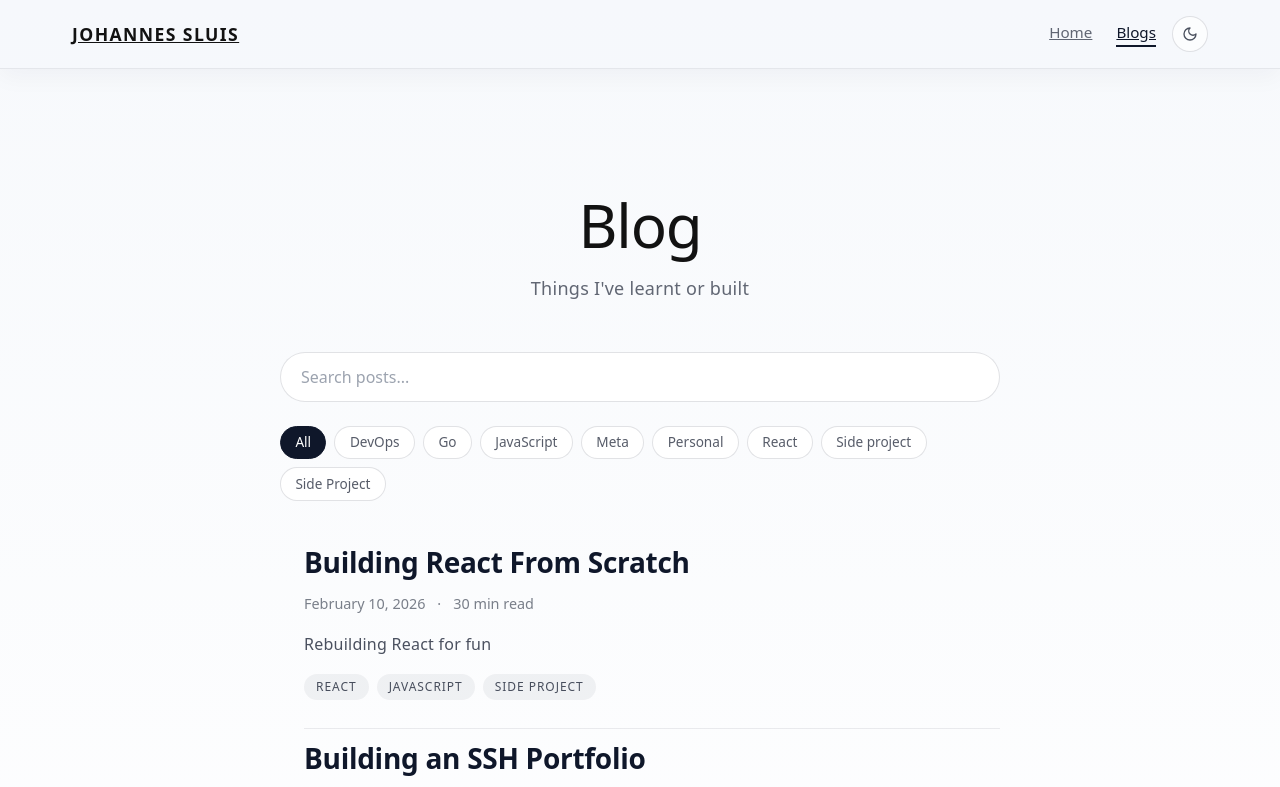
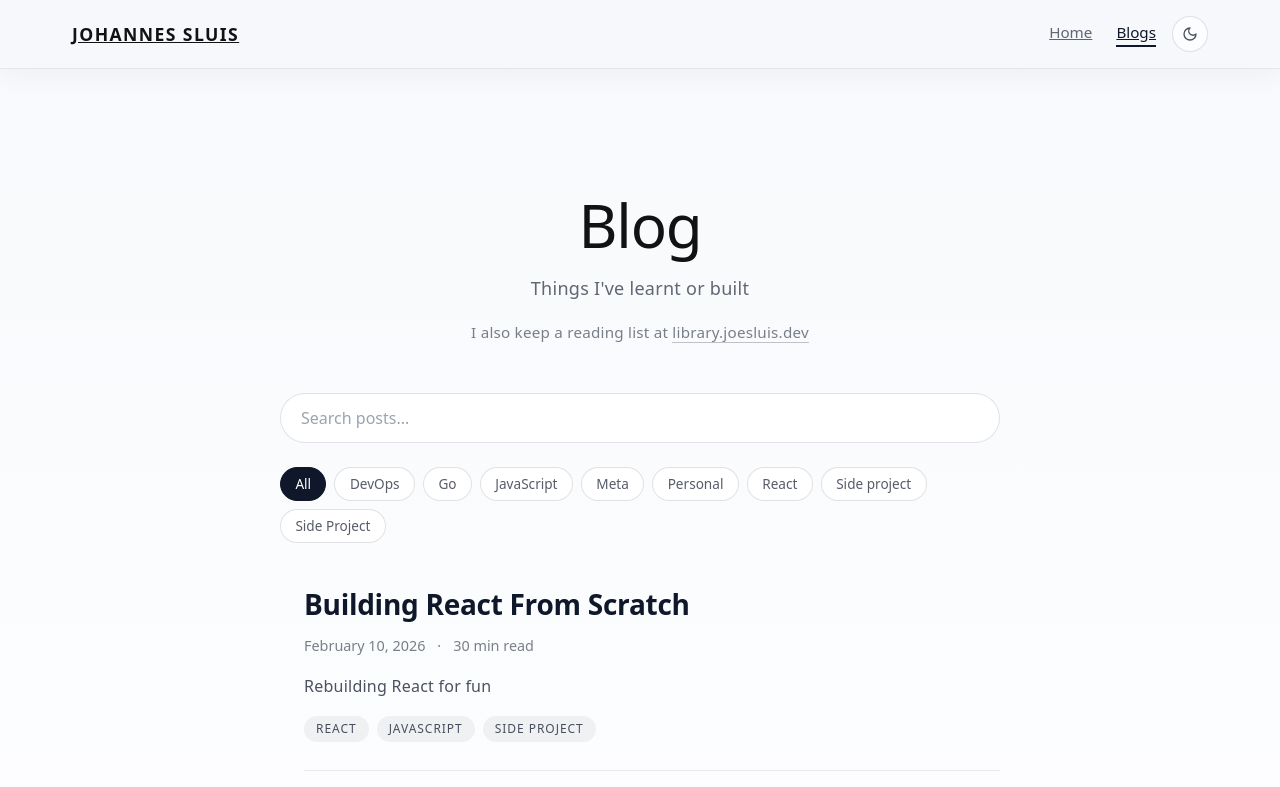
Before and after one commit to JoeS51/Johannes_Sluis_Portfolio_3.0, a React (Create React App) app: page /blog in a window 1280 px wide. Shown: the top 787 px of the page. Built offline with nearby package versions, Linux system fonts and the light colour scheme.

Commit message:
add reading list

```diff
--- a/src/Styles/blog.css
+++ b/src/Styles/blog.css
@@ -150,6 +150,24 @@ body.blog-body {
 .blog-subtitle {
   color: rgba(15, 23, 42, 0.65);
   font-size: 1.125rem;
+}
+
+.blog-library-link {
+  margin-top: 0.75rem;
+  font-size: 0.95rem;
+  color: rgba(15, 23, 42, 0.55);
+}
+
+.blog-library-link a {
+  color: inherit;
+  text-decoration: none;
+  border-bottom: 1px solid rgba(15, 23, 42, 0.25);
+  transition: color 0.2s ease, border-color 0.2s ease;
+}
+
+.blog-library-link a:hover {
+  color: rgba(15, 23, 42, 0.8);
+  border-color: rgba(15, 23, 42, 0.5);
 }
 
 .blog-filters {
--- a/src/pages/Blog.js
+++ b/src/pages/Blog.js
@@ -61,6 +61,12 @@ const Blog = () => {
         <header className="blog-header">
           <h1 className="blog-title">Blog</h1>
           <p className="blog-subtitle">Things I've learnt or built</p>
+          <p className="blog-library-link">
+            I also keep a reading list at{' '}
+            <a href="https://library.joesluis.dev" target="_blank" rel="noreferrer">
+              library.joesluis.dev
+            </a>
+          </p>
         </header>
 
         <section className="blog-filters">
```
